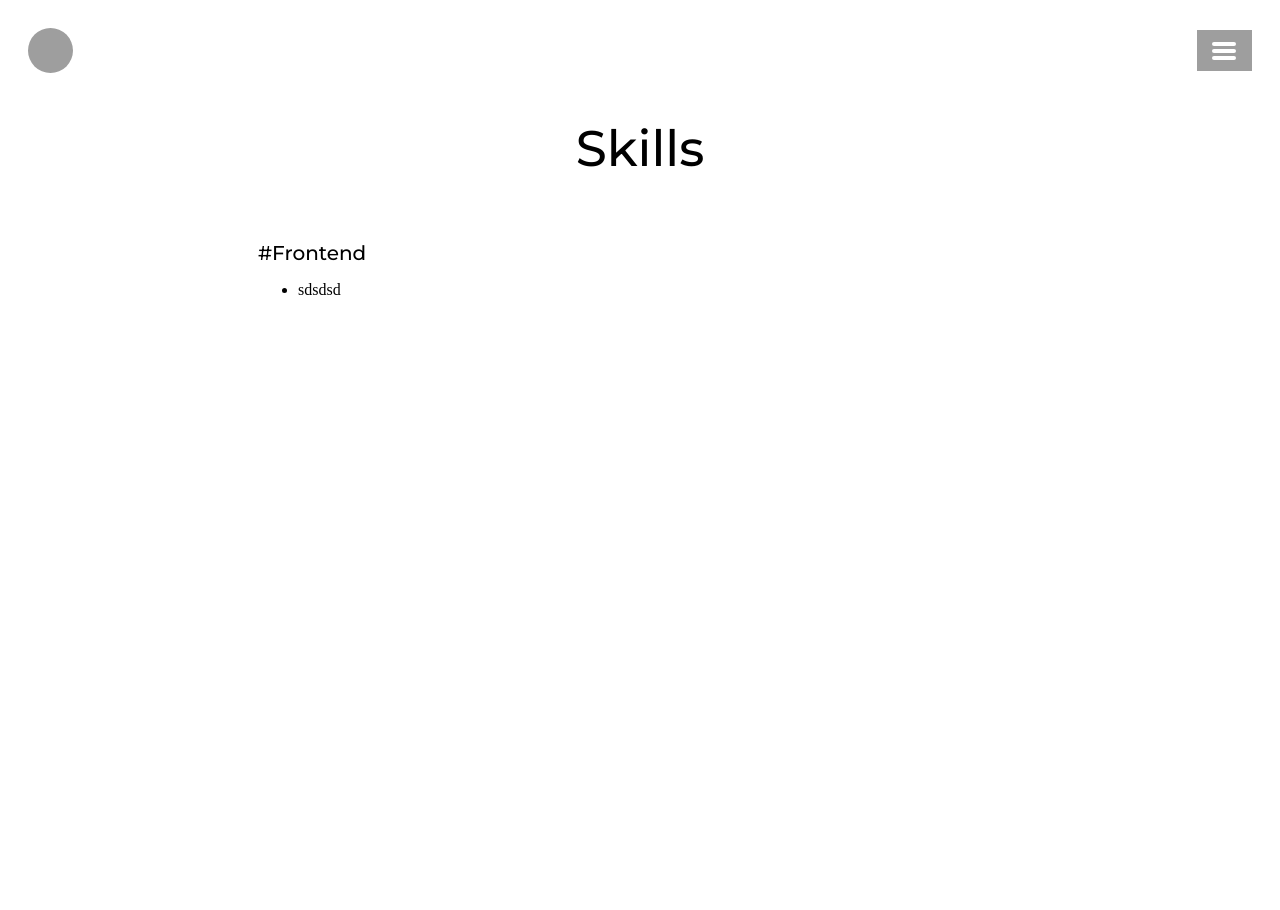
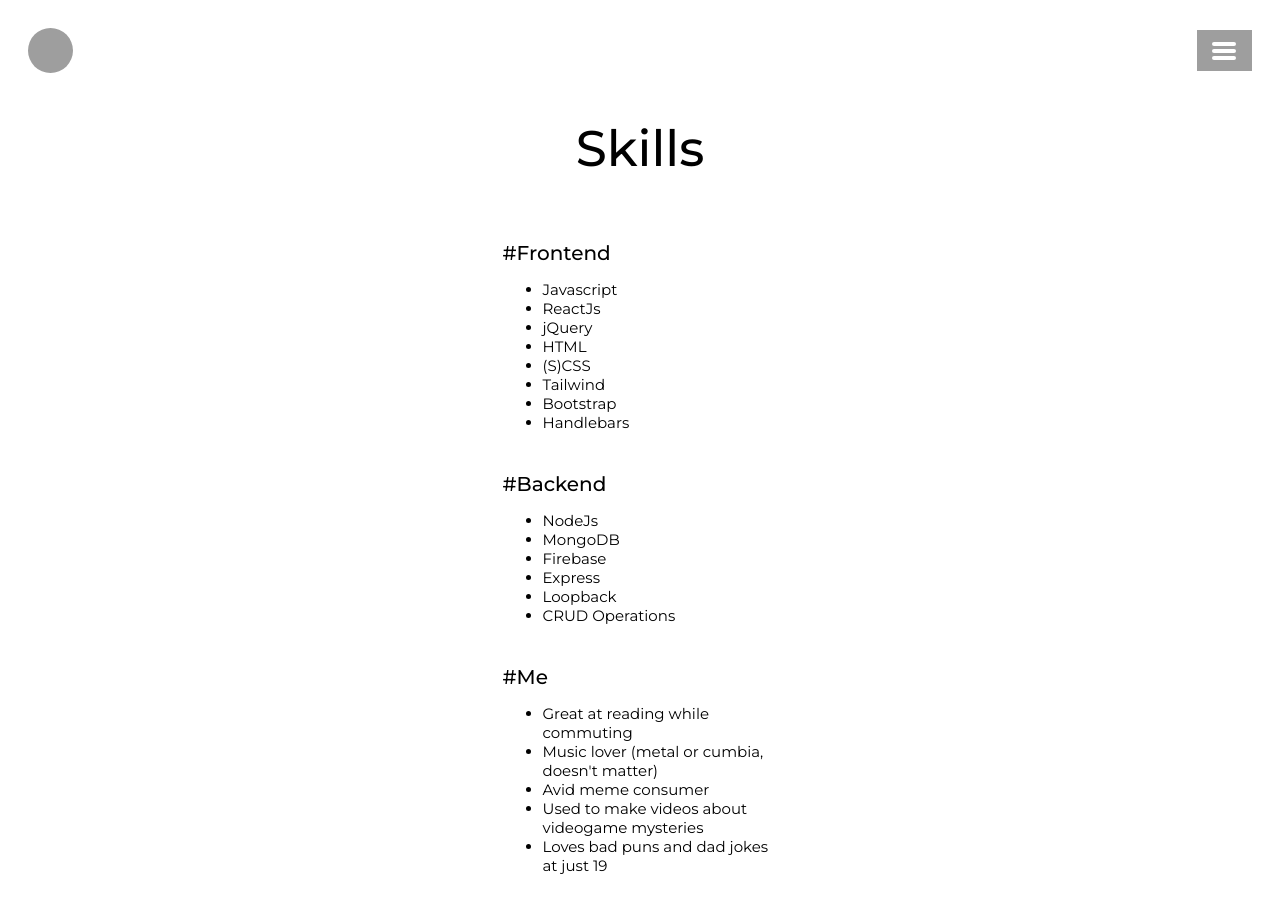
Before and after one commit to EyderACM/Portfolio-2.0, a Next.js app: page /skills in a window 1280 px wide. Shown: the top 910 px of the page. Before the commit the page ends 800 px from the top, so only its background shows below. Built offline with nearby package versions, Linux system fonts and the light colour scheme; grey boxes are pictures that could not be loaded.

Commit message:
Impl: adjust text padding

```diff
--- a/Components/atoms/ListTitle.tsx
+++ b/Components/atoms/ListTitle.tsx
@@ -5,5 +5,5 @@ export const ListTitle = styled.p`
   font-family: Montserrat;
   font-size: ${pixelToRem(20)};
   font-weight: 500;
-  margin-bottom: 0;
+  margin-bottom: ${pixelToRem(15)};
 `;
--- a/Components/atoms/SkillBlocksWrapper.tsx
+++ b/Components/atoms/SkillBlocksWrapper.tsx
@@ -1,6 +1,9 @@
 import styled from 'styled-components';
+import { pixelToRem } from '../../utils/pixelToRem';
 
 export const SkillBlocksWrapper = styled.div`
   display: flex;
   flex-direction: column;
+  margin: 0 auto;
+  width: ${pixelToRem(275)};
 `;
--- /dev/null
+++ b/Components/atoms/SkillElement.tsx
@@ -0,0 +1,8 @@
+import styled from 'styled-components';
+import { pixelToRem } from '../../utils/pixelToRem';
+
+export const SkillElement = styled.li`
+  font-family: Montserrat;
+  font-size: ${pixelToRem(15)};
+  margin-left: ${pixelToRem(40)};
+`;
--- /dev/null
+++ b/Components/atoms/SkillsList.tsx
@@ -0,0 +1,7 @@
+import styled from 'styled-components';
+import { pixelToRem } from '../../utils/pixelToRem';
+
+export const SkillsList = styled.ul`
+  margin: 0 0 ${pixelToRem(20)} 0;
+  padding-left: ${pixelToRem(0)};
+`;
--- a/pages/skills.tsx
+++ b/pages/skills.tsx
@@ -3,16 +3,42 @@ import { AboutmeWrapper } from '../Components/atoms/AboutmeWrapper'
 import { SectionTitle } from '../Components/atoms/SectionTitle'
 import { SkillBlocksWrapper } from '../Components/atoms/SkillBlocksWrapper'
 import { ListTitle } from '../Components/atoms/ListTitle';
+import { SkillElement } from '../Components/atoms/SkillElement';
+import { SkillsList } from '../Components/atoms/SkillsList';
 
 const Skills = () => {
   return (
     <AboutmeWrapper>
       <SectionTitle>Skills</SectionTitle>
       <SkillBlocksWrapper>
-        <ListTitle>#Frontend</ListTitle>
-          <ul>
-            <li>sdsdsd</li>
-          </ul>
+          <SkillsList>
+            <ListTitle>#Frontend</ListTitle>
+            <SkillElement>Javascript</SkillElement>
+            <SkillElement>ReactJs</SkillElement>
+            <SkillElement>jQuery</SkillElement>
+            <SkillElement>HTML </SkillElement>
+            <SkillElement>(S)CSS</SkillElement>
+            <SkillElement>Tailwind</SkillElement>
+            <SkillElement>Bootstrap</SkillElement>
+            <SkillElement>Handlebars</SkillElement>
+          </SkillsList>
+          <SkillsList>
+            <ListTitle>#Backend</ListTitle>
+            <SkillElement>NodeJs</SkillElement>
+            <SkillElement>MongoDB</SkillElement>
+            <SkillElement>Firebase</SkillElement>
+            <SkillElement>Express</SkillElement>
+            <SkillElement>Loopback</SkillElement>
+            <SkillElement>CRUD Operations</SkillElement>
+          </SkillsList>
+          <SkillsList>
+            <ListTitle>#Me</ListTitle>
+            <SkillElement>Great at reading while commuting</SkillElement>
+            <SkillElement>Music lover (metal or cumbia, doesn't matter)</SkillElement>
+            <SkillElement>Avid meme consumer</SkillElement>
+            <SkillElement>Used to make videos about videogame mysteries</SkillElement>
+            <SkillElement>Loves bad puns and dad jokes at just 19</SkillElement>
+          </SkillsList>
       </SkillBlocksWrapper>
     </AboutmeWrapper>
   )
```
